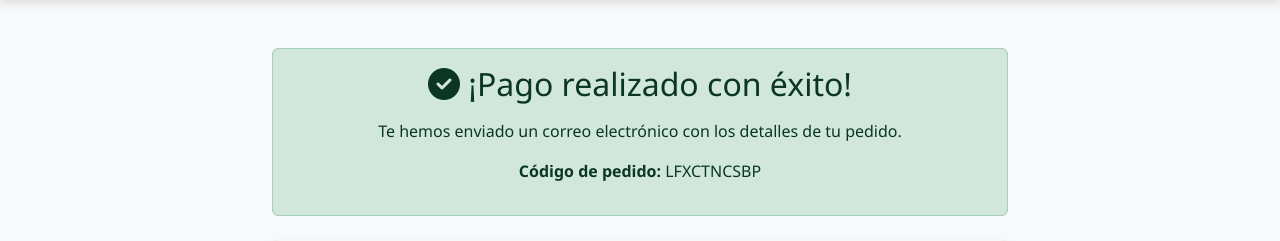
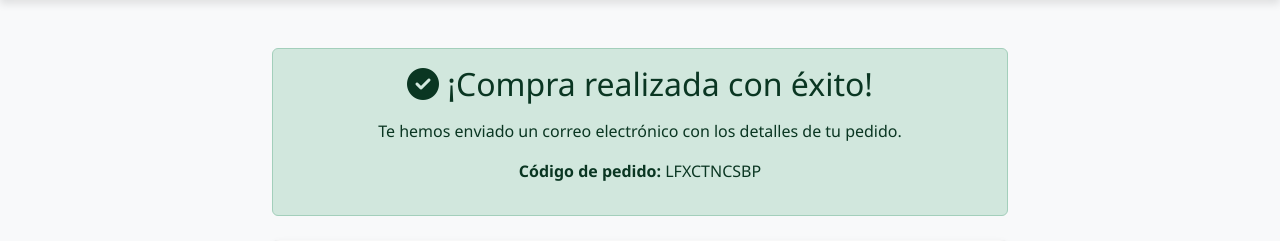
Before and after one commit to ECA-2-10/ecommerce-edb, a Django app: page /payment/success/ in a window 1280 px wide. Shown: the part 74-315 px from the top of the page. Run offline with Django 5.2, Linux system fonts and the light colour scheme; data comes from the database, SQL or seed files in the repository.

Commit message:
fix: pago -> compra

```diff
--- a/payment/templates/success.html
+++ b/payment/templates/success.html
@@ -6,7 +6,7 @@
     <div class="row justify-content-center">
         <div class="col-md-8">
             <div class="alert alert-success text-center mb-4">
-                <h2 class="mb-3"><i class="fas fa-check-circle"></i> ¡Pago realizado con éxito!</h2>
+                <h2 class="mb-3"><i class="fas fa-check-circle"></i> ¡Compra realizada con éxito!</h2>
                 <p>Te hemos enviado un correo electrónico con los detalles de tu pedido.</p>
                 <p class="mt-2"><strong>Código de pedido:</strong> {{ order_code }}</p>
             </div>
```
